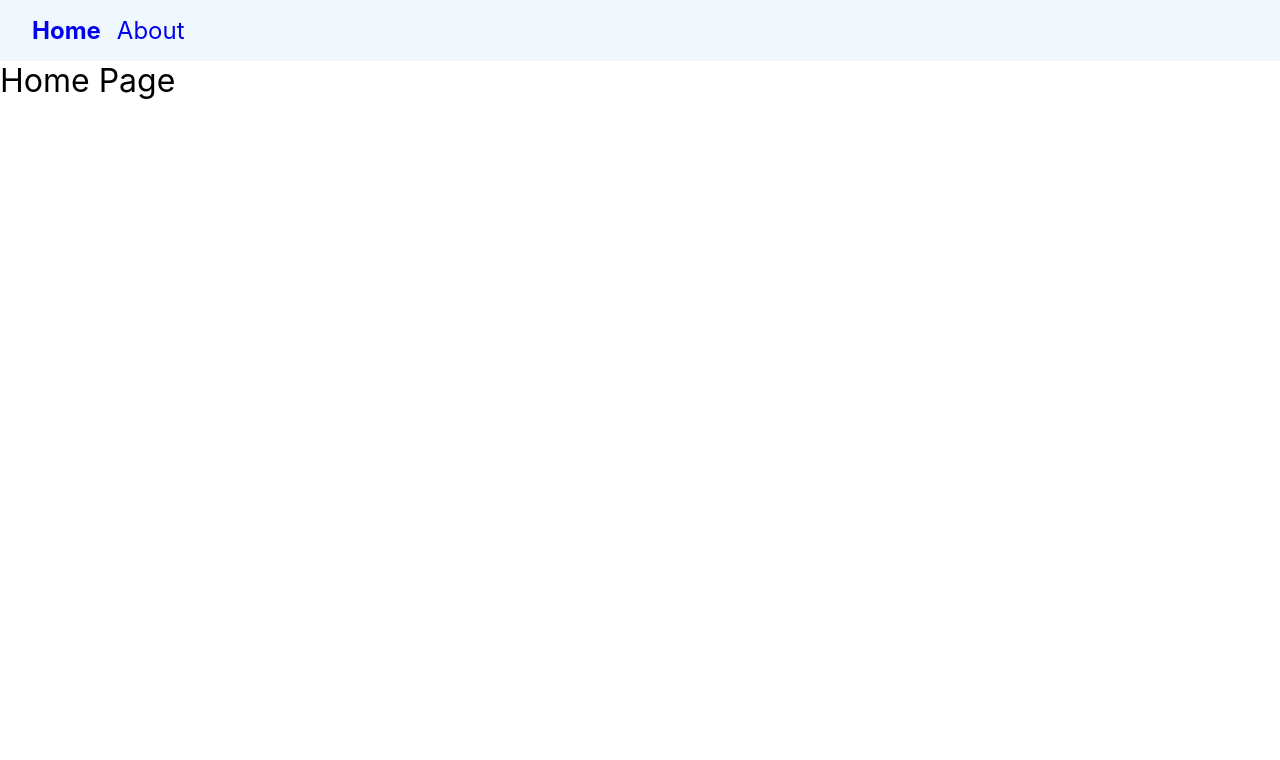
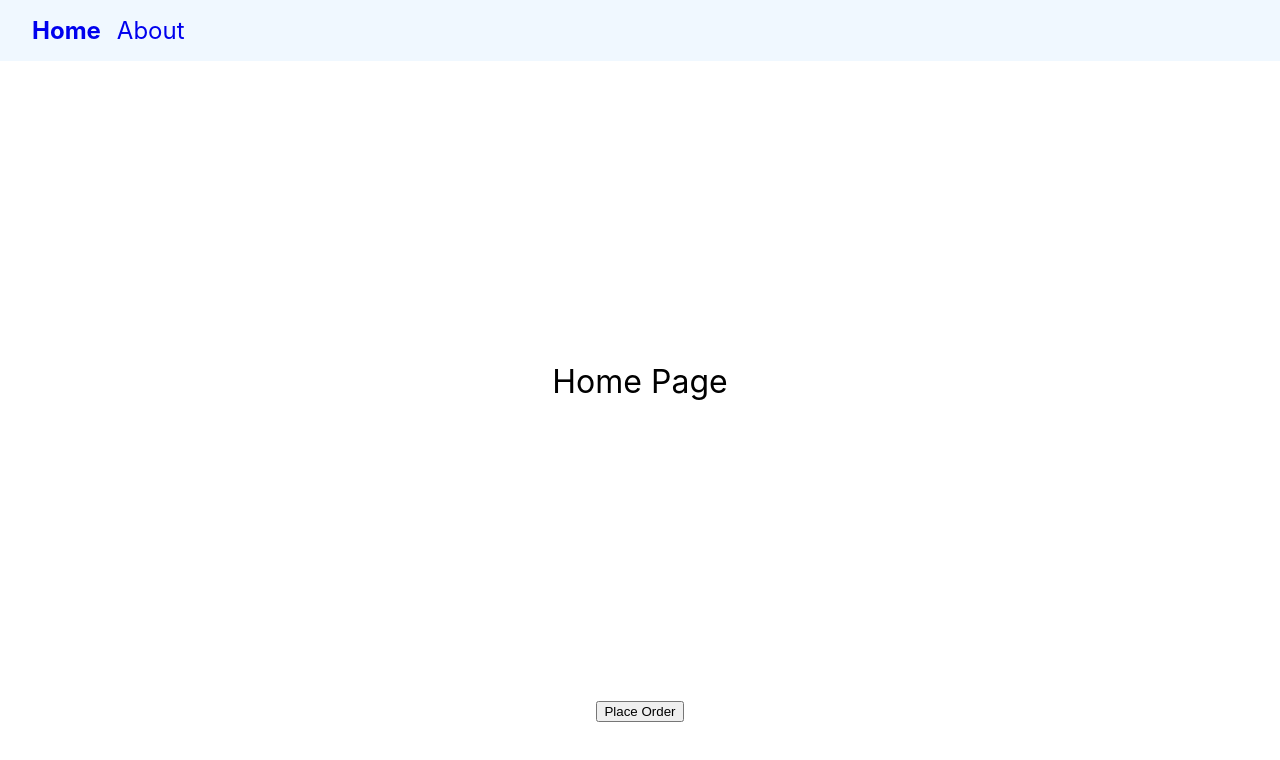
Before and after one commit to UtkarshPathrabe/React-Router-Demo, a React (Create React App) app: page / in a window 1280 px wide. Shown: the top 760 px of the page. Built offline with nearby package versions, Linux system fonts and the light colour scheme.

Commit message:
Update Home.jsx

```diff
--- a/src/components/Home.jsx
+++ b/src/components/Home.jsx
@@ -1,6 +1,16 @@
+import { useNavigate } from "react-router-dom";
+
 const Home = () => {
+    const navigate = useNavigate();
     return (
-        <div style={{ fontSize: '2rem' }}>Home Page</div>
+        <>
+            <div  style={{ height: '80vh', display: 'flex', justifyContent: 'center', alignItems: 'center', fontSize: '2rem', width: '100%' }}>
+                Home Page
+            </div>
+            <div style={{ width: '100%', display: 'flex', justifyContent: 'center' }}>
+                <button onClick={() => navigate('order-summary')}>Place Order</button>
+            </div>
+        </>
     );
 };
 
```
